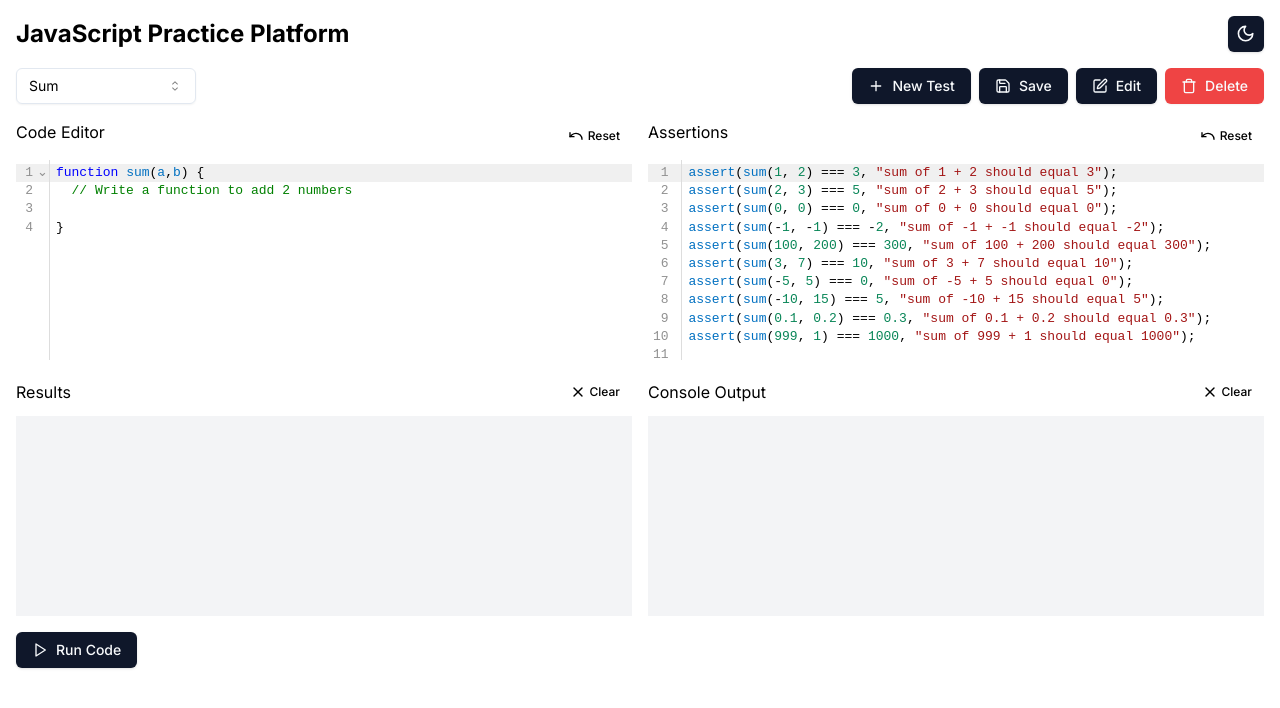
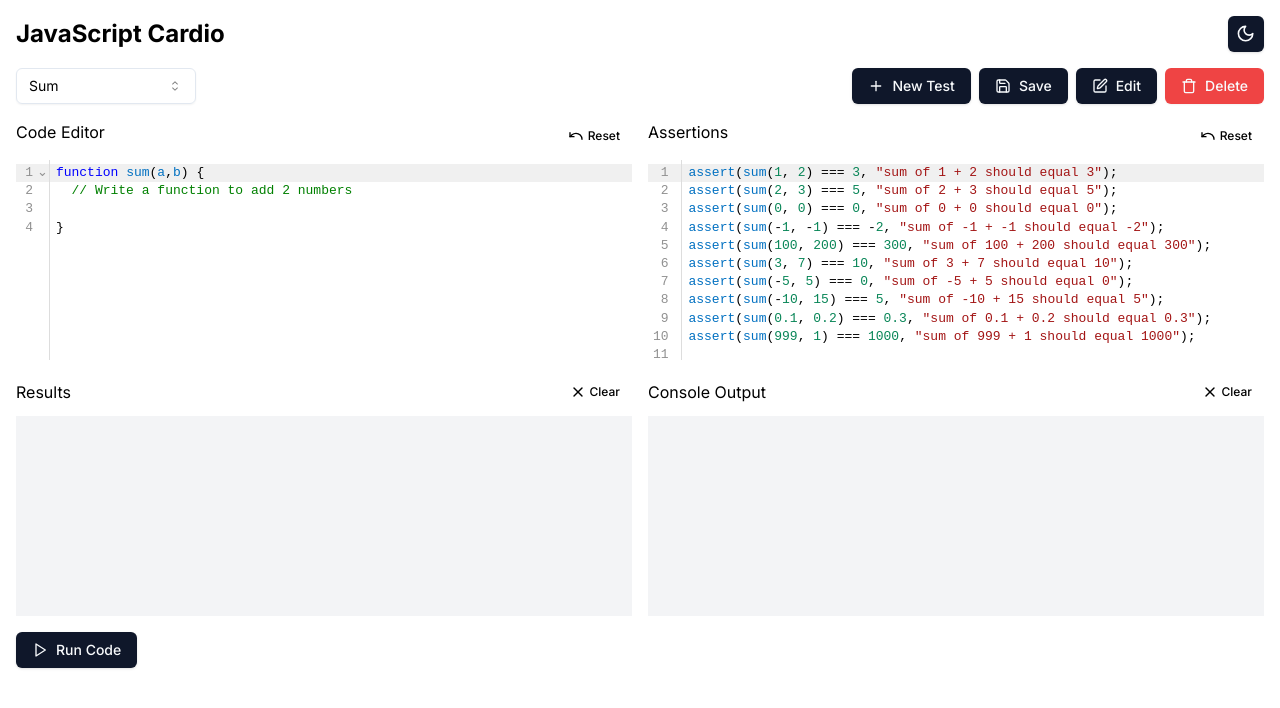
Before and after one commit to bbodine1/js-cardio, a Next.js app: page / in a window 1280 px wide. Shown: the top 708 px of the page. Built offline with nearby package versions, Linux system fonts and the light colour scheme.

Commit message:
update app name

```diff
--- a/components/app.tsx
+++ b/components/app.tsx
@@ -282,7 +282,7 @@ export function App() {
 	return (
 		<div className={`min-h-screen p-4 ${theme === 'dark' ? 'bg-gray-900 text-white' : 'bg-white text-black'}`}>
 			<div className="flex justify-between items-center mb-4">
-				<h1 className="text-2xl font-bold">JavaScript Practice Platform</h1>
+				<h1 className="text-2xl font-bold">JavaScript Cardio</h1>
 				<Button
 					onClick={toggleTheme}
 					variant={theme === 'dark' ? 'ghost' : 'default'}
```
